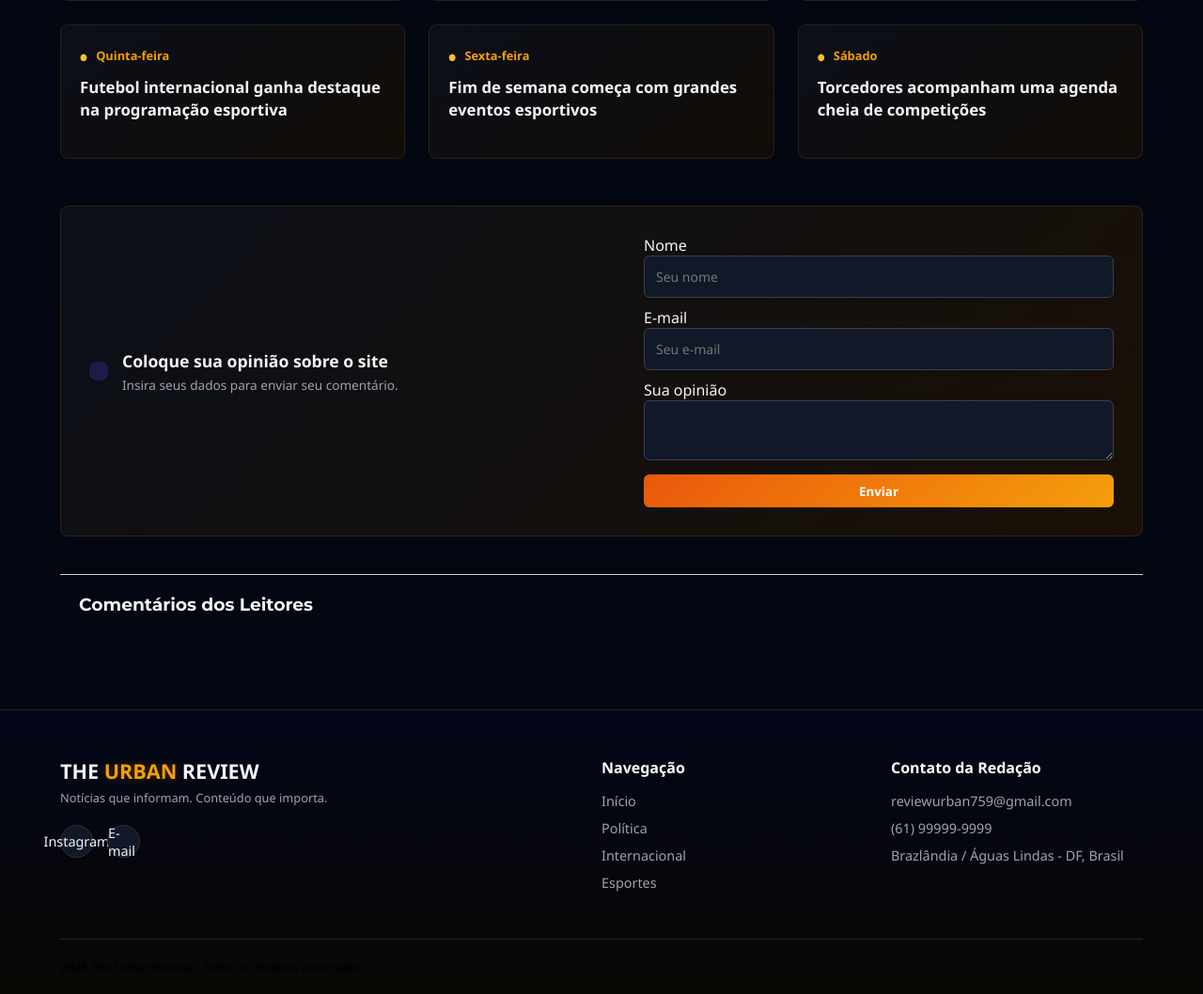
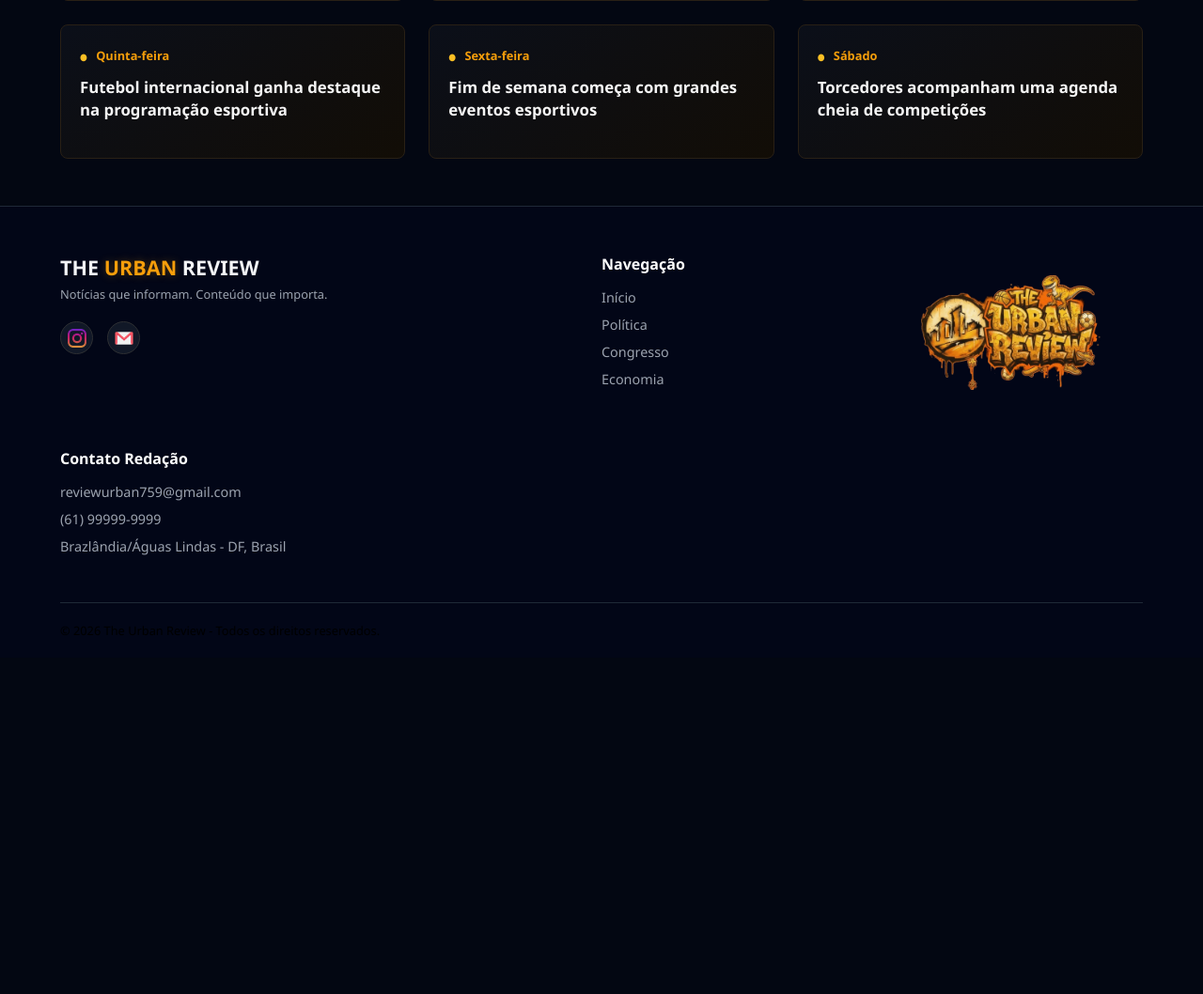
Before and after one commit to TheReviewUrban/TheUrbanReview, a PHP site: page /pages/esportes.html in a window 1280 px wide. Shown: the part 1912-2970 px from the top of the page at 94% size. After the commit the page ends 2588 px from the top, so only its background shows below. Run offline with PHP 8.4, Linux system fonts and the light colour scheme.

Commit message:
update esportes.html

```diff
--- a/src/assets/css/style.css
+++ b/src/assets/css/style.css
@@ -1723,9 +1723,7 @@ p{
     box-shadow: -5px 0 15px rgba(245, 158, 11, 0.08);
 }
 
-#esportes .section-header h3 {
-    color: white;
-}
+
 
 /* VER TODAS */
 #esportes .see-all {
@@ -1788,11 +1786,6 @@ p{
     text-shadow: 0 0 8px rgba(245, 158, 11, 0.4);
 }
 
-/* NEWSLETTER */
-#esportes .newsletter-box {
-    background: linear-gradient(135deg, #0b0f19, #1a1005);
-    border: 1px solid #302314;
-}
 
 #esportes .newsletter-form button {
     background: linear-gradient(
@@ -1811,11 +1804,6 @@ p{
     transform: translateY(-2px);
 }
 
-/* FOOTER */
-#esportes .footer {
-    background: linear-gradient(180deg, #020617, #090704);
-    border-top: 1px solid #2a2114;
-}
 
 #esportes .footer-brand h2 span {
     color: var(--esportes-color-primaria);
--- a/src/pages/esportes.html
+++ b/src/pages/esportes.html
@@ -329,7 +329,7 @@
                 id="btnPrev"
                 aria-label="Slide anterior">
 
-                <span><</span>
+                <span></span>
 
             </button>
 
@@ -734,226 +734,41 @@
 
     </main>
 
-
-    <!-- ==================== CONTATO ==================== -->
-
-    <section
-        id="contato"
-        class="container newsletter-section">
-
-        <div class="newsletter-box">
-
-            <div class="newsletter-text">
-
-                <div
-                    class="icon-mail"
-                    aria-hidden="true">
-                </div>
-
-                <div>
-
-                    <h4>
-                        Coloque sua opinião sobre o site
-                    </h4>
-
-                    <p>
-                        Insira seus dados para enviar seu comentário.
-                    </p>
-
-                </div>
-
-            </div>
-
-
-            <form
-                class="newsletter-form form-contato"
-                id="formOpiniao">
-
-                <div class="form-group">
-
-                    <label for="nome">
-                        Nome
-                    </label>
-
-                    <input
-                        type="text"
-                        id="nome"
-                        name="nome"
-                        placeholder="Seu nome"
-                        autocomplete="name"
-                        required>
-
-                </div>
-
-
-                <div class="form-group">
-
-                    <label for="email">
-                        E-mail
-                    </label>
-
-                    <input
-                        type="email"
-                        id="email"
-                        name="email"
-                        placeholder="Seu e-mail"
-                        autocomplete="email"
-                        required>
-
-                </div>
-
-
-                <div class="form-group">
-
-                    <label for="mensagem">
-                        Sua opinião
-                    </label>
-
-                    <textarea
-                        id="mensagem"
-                        name="mensagem"
-                        placeholder="Escreva sua opinião aqui..."
-                        required>
-                    </textarea>
-
-                </div>
-
-
-                <button
-                    type="submit"
-                    id="btnEnviar">
-                    Enviar
-                </button>
-
-            </form>
-
-        </div>
-
-
-        <!-- COMENTÁRIOS -->
-
-        <div class="lista-comentarios">
-
-            <h3>
-                Comentários dos Leitores
-            </h3>
-
-            <ul id="listaComentariosUl">
-            </ul>
-
-        </div>
-
-    </section>
-
-
     <!-- ==================== RODAPÉ ==================== -->
 
     <footer class="footer">
-
         <div class="container footer-grid">
-
-
-            <!-- MARCA -->
-
             <div class="footer-brand">
-
-                <h2>
-                    THE <span>URBAN</span> REVIEW
-                </h2>
-
-                <p>
-                    Notícias que informam. Conteúdo que importa.
-                </p>
-
+                <h2>THE <span>URBAN</span> REVIEW</h2>
+                <p>Notícias que informam. Conteúdo que importa.</p>
                 <div class="social-icons">
-
-                    <a
-                        href="https://www.instagram.com/reviewurban759/"
-                        class="redes"
-                        title="Instagram"
-                        target="_blank"
-                        rel="noopener noreferrer">
-
-                        Instagram
-
+                    <a href="https://www.instagram.com/reviewurban759/" class="redes" title="Instagram">
+                        <img src="/src/assets/img/ícones/instagram.png" alt="Instagram" class="redes">
                     </a>
-
-                    <a
-                        href="mailto:reviewurban759@gmail.com"
-                        class="redes"
-                        title="Enviar e-mail">
-
-                        E-mail
-
+                    <a href="mailto:reviewurban759@gmail.com" class="redes" title="Gmail">
+                        <img src="/src/assets/img/ícones/social.png" alt="Gmail" class="redes">
                     </a>
-
                 </div>
-
             </div>
-
-
-            <!-- NAVEGAÇÃO -->
-
             <div class="footer-links">
-
-                <h5>
-                    Navegação
-                </h5>
-
-                <a href="/public/index.html">
-                    Início
-                </a>
-
-                <a href="/src/pages/politica.html">
-                    Política
-                </a>
-
-                <a href="/src/pages/internacional.html">
-                    Internacional
-                </a>
-
-                <a href="/src/pages/esportes.html">
-                    Esportes
-                </a>
-
+                <h5>Navegação</h5>
+                <a href="/public/index.html">Início</a>
+                <a href="/src/pages/politica.html">Política</a>
+                <a href="/src/pages/congresso.html">Congresso</a>
+                <a href="/src/pages/economia.html">Economia</a>
             </div>
-
-
-            <!-- CONTATO -->
-
+            <img src="/src/assets/img/ícones/LogoEsportes.png" class="logo-urban" alt="Logo Urban Footer">
             <div class="footer-contact">
-
-                <h5>
-                    Contato da Redação
-                </h5>
-
-                <p>
-                    reviewurban759@gmail.com
-                </p>
-
-                <p>
-                    (61) 99999-9999
-                </p>
-
-                <p>
-                    Brazlândia / Águas Lindas - DF, Brasil
-                </p>
-
+                <h5>Contato Redação</h5>
+                <p>reviewurban759@gmail.com</p>
+                <p>(61) 99999-9999</p>
+                <p>Brazlândia/Águas Lindas - DF, Brasil</p>
             </div>
-
         </div>
-
-
         <div class="container footer-bottom">
-
-            <p>
-                 2026 The Urban Review - Todos os direitos reservados.
-            </p>
-
+            <p>&copy; 2026 The Urban Review - Todos os direitos reservados.</p>
         </div>
-
     </footer>
-
 
     <!-- JAVASCRIPT -->
 
```
